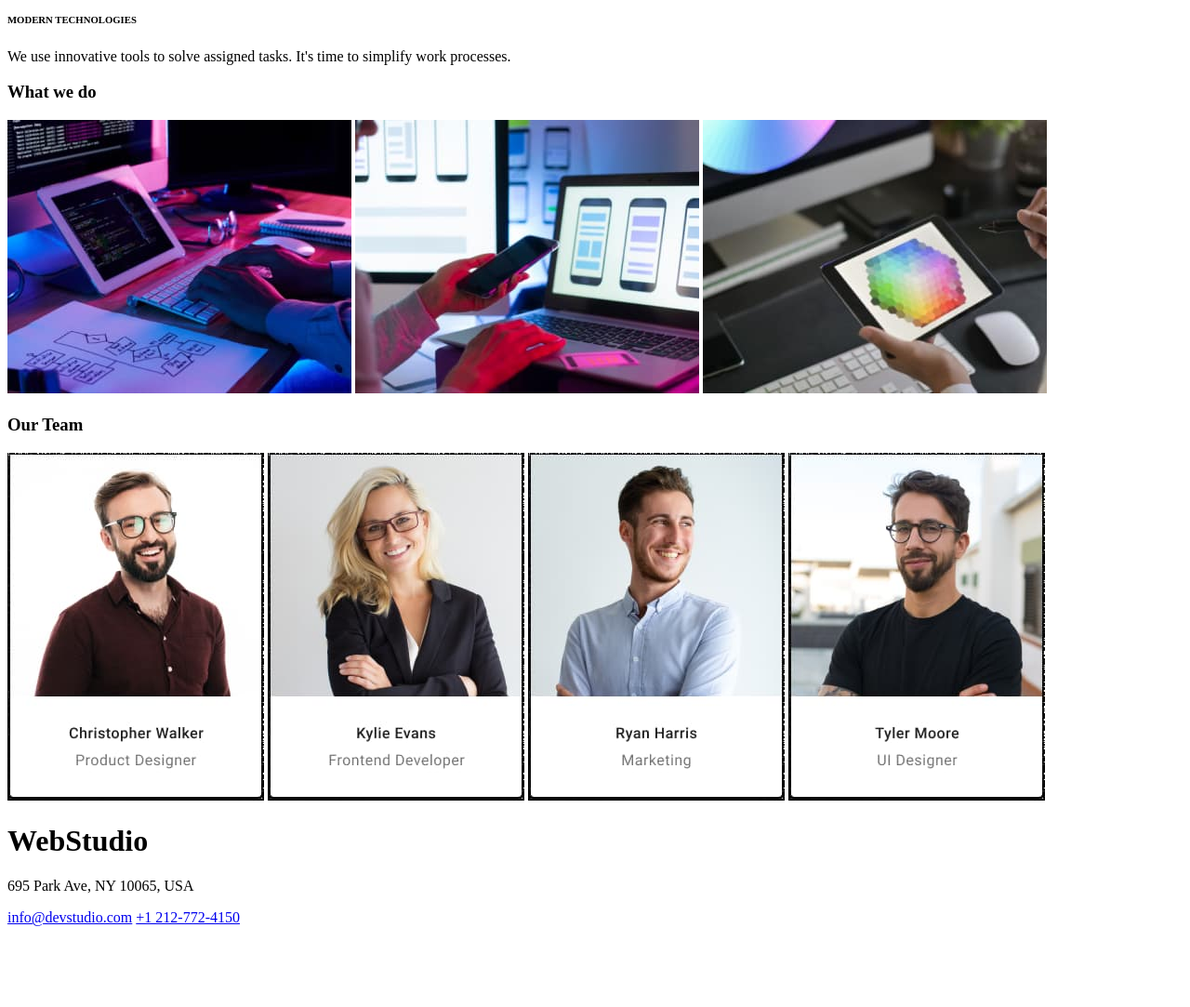
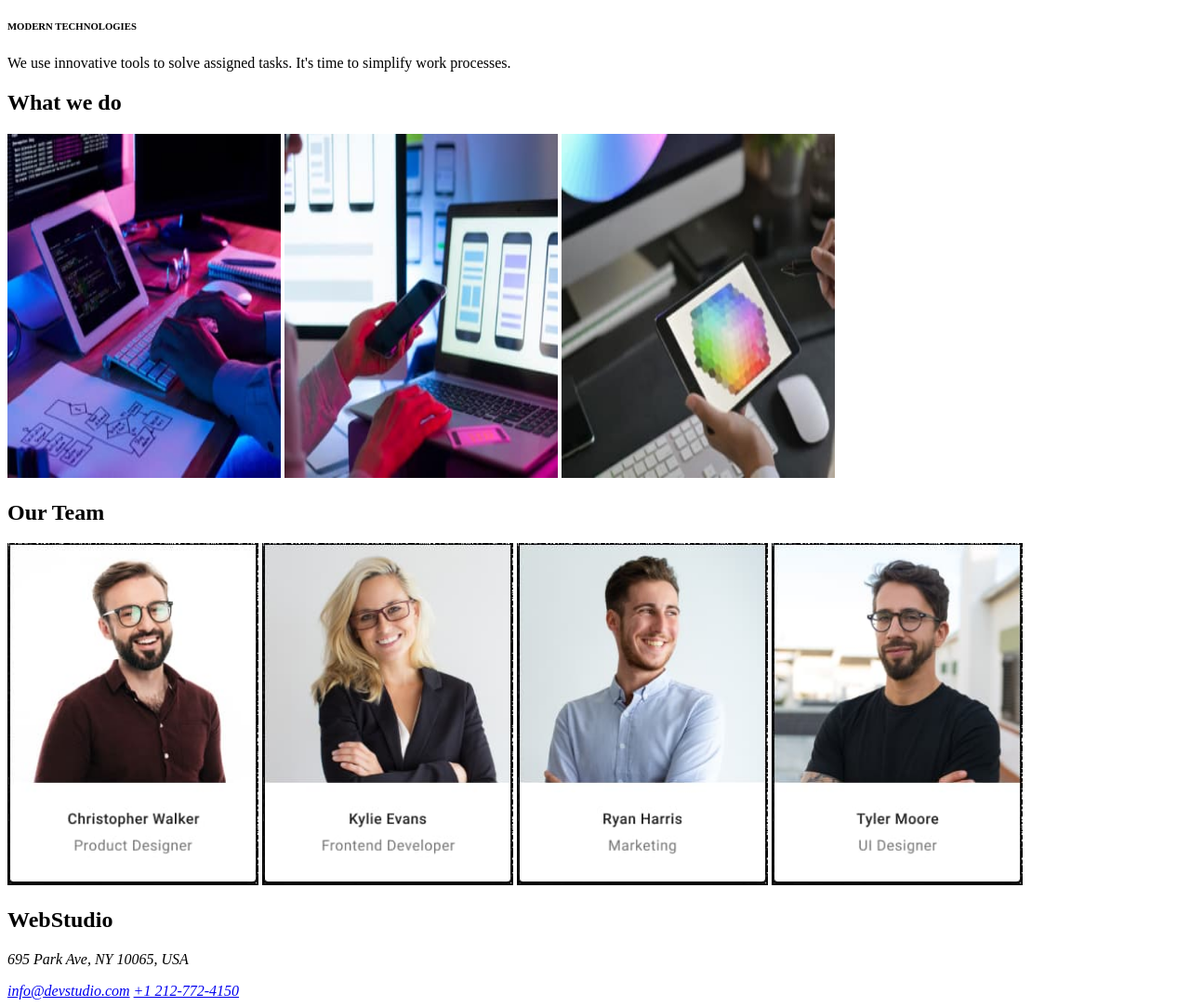
Before and after one commit to Cipick23/goit-markup-hw-01, a plain HTML site: page index.html in a window 1280 px wide. Shown: the part 486-1569 px from the top of the page at 93% size. Before the commit the page ends 1490 px from the top, so only its background shows below. Drawn offline with Linux system fonts and the light colour scheme.

Commit message:
correction
correction of the index file by the specific parameters

```diff
--- a/index.html
+++ b/index.html
@@ -14,7 +14,7 @@
             <ul>
                 <li><a href="Studiu.html">Studio</a></li>
                 <li><a href="portfolio.html">Portfolio</a></li>
-                <li><a href="Contacts.html">Contacts</a></li>
+                <li><a href="Contacts.html"><sub>Contacts</sub></a></li>
             </ul>
         </nav>
 
@@ -29,7 +29,7 @@
         <a href="https://www.w3schools.com/tags/tag_a.asp"
            rel="noopener noreferrer nofollow"
            target="_blank">
-           Request our service
+           <button type="button">Request our service</button>
         </a>
 
         <section>
@@ -56,54 +56,71 @@
 
         </section>
 
-        <h3>What we do</h3>
+        <h2>What we do</h2>
 
         <section>
 
             <img
                 src="images/monitor-sketch-img-1.jpg"
-                alt="monitor and sketch">
+                alt="monitor and sketch"
+                width="294"
+                height="370">
 
             <img
                 src="images/smartphone-img-2.jpg"
-                alt="smartphone and hand">
+                alt="smartphone and hand"
+                height="370"
+                width="294">
 
             <img
                 src="images/dimond-img-3.jpg"
-                alt="diamond and tablet">
+                alt="diamond and tablet"
+                width="294"
+                height="370">
 
         </section>
 
         <section>
-            <h3>Our Team</h3>
+            <h2>Our Team</h2>
 
             <img
                 src="images/portrait-img-1.jpg"
-                alt="about christofer">
+                alt="about christofer"
+                height="368"
+                width="270">
 
             <img
                 src="images/portrait-img-2.jpg"
-                alt="about kylie">
+                alt="about kylie"
+                height="368"
+                width="270">
 
             <img
                 src="images/portrait-img-3.jpg"
-                alt="about ryan">
+                alt="about ryan"
+                height="368"
+                width="270">
 
             <img
                 src="images/portrait-img-4.jpg"
-                alt="about tyler">
+                alt="about tyler"
+                height="368"
+                width="270">
         </section>
 
     </main>
 
     <footer>
-        <h1>WebStudio</h1>
+        <h2>WebStudio</h2>
 
-        <p>695 Park Ave, NY 10065, USA</p>
+        <address>
+            <p>695 Park Ave, NY 10065, USA</p>
 
-        <a href="info@devstudio.com">info@devstudio.com</a>
+            <a href="info@devstudio.com">info@devstudio.com</a>
 
-        <a href="tel:+1 212-772-4150">+1 212-772-4150</a>
+            <a href="tel:+1 212-772-4150">+1 212-772-4150</a>
+        </address>
+
     </footer>
 
 </body>
```
